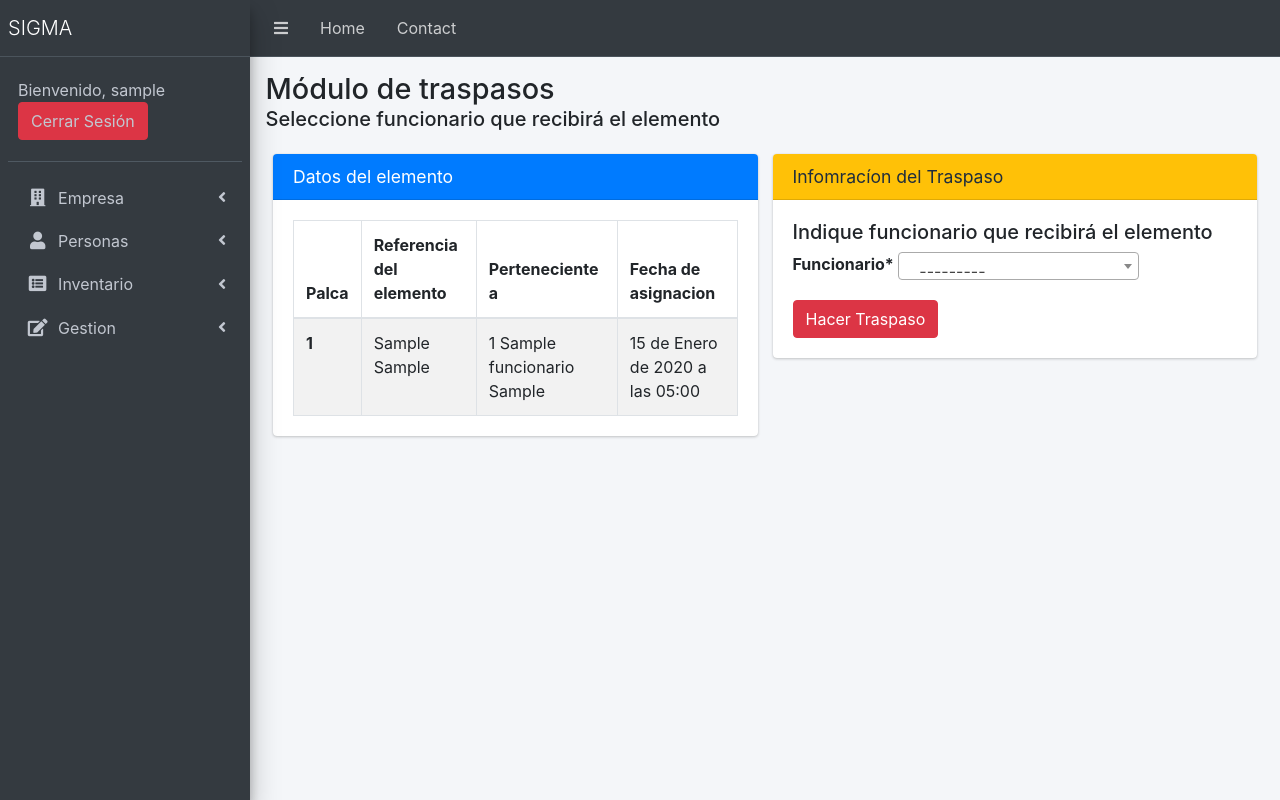
After one commit to luchompi/SIGMA, a Django app: a page that uses templates/Gestion/Traspaso/index.html in a window 1280 px wide. The commit adds this page. Run offline with Django 4.2, Linux system fonts and the light colour scheme; a user stored in the database is signed in; tables that the repository leaves empty hold one stand-in row (values such as "Sample post"); some libraries are stand-ins or nearby versions; some web fonts are replaced.

Commit message:
Habilidatos traspasos

```diff
--- a/apps/Gestion/forms.py
+++ b/apps/Gestion/forms.py
@@ -0,0 +1,4 @@
+from django import forms
+from apps.Personas.models import Funcionario
+class traspasos(forms.Form):
+    funcionario = forms.ModelChoiceField(queryset=Funcionario.objects.all())
--- a/apps/Gestion/models.py
+++ b/apps/Gestion/models.py
@@ -21,3 +21,18 @@ class DetallesAsignacion(models.Model):
 		verbose_name_plural = "DetallesAsignaciones"
 	def __str__(self):
 		return '%s %s'%(self.asignacion,self.elemento)
+
+class Traspaso(models.Model):
+	funcionario = models.ForeignKey(Funcionario,on_delete=models.CASCADE)
+	user = models.CharField(max_length=50)
+	procedencia = models.ForeignKey(Asignacion,on_delete=models.SET_NULL,null=True,blank=True)
+	timestamps = models.DateTimeField(auto_now_add=True)
+	def __str__(self):
+		return '%s %s'%(self.funcionario,self.user)
+
+class DetallesTraspaso(models.Model):
+	traspaso = models.ForeignKey(Traspaso,on_delete=models.CASCADE)
+	elemento = models.ForeignKey(Elemento,on_delete=models.CASCADE)
+	timestamps = models.DateTimeField(auto_now_add=True)
+	def __str__(self):
+		return '%s %s'%(self.traspaso,self.elemento)
--- a/apps/Gestion/urls.py
+++ b/apps/Gestion/urls.py
@@ -14,4 +14,6 @@ path('asignaciones/cls/fc=&<iden>/',v.cancel.as_view(),name="cls2Session"),
 path('asignaciones/complete_fc=&<iden>/',v.successAsignacion.as_view(),name="successAsignacion"),
 path('asignaciones/view?_<pk>',v.AsigQuery.as_view(),name="AsigQuery"),
 path('asignaciones/report_single=&<pk>.<iden>',v.PDF.as_view(),name="PDFsingle"),
+
+path('traspasos/href_<pk>/<pid>',v.TraspasoIndex.as_view(),name="traspIndex"),
 ]
--- a/apps/Gestion/views.py
+++ b/apps/Gestion/views.py
@@ -3,12 +3,15 @@ from django.shortcuts import redirect, render
 from django.views.generic import ListView,CreateView,UpdateView,View
 from django.contrib.auth.mixins import LoginRequiredMixin,PermissionRequiredMixin
 from apps.Inventario.models import Elemento
-from .models import Asignacion,DetallesAsignacion as DetalleModel
+from .models import Asignacion,DetallesAsignacion as DetalleModel,Traspaso,DetallesTraspaso as DetalleTraspasoModel
 from apps.Personas.models import Funcionario
 from .sessions import Asignacion as asig
 from .utils import render_to_pdf
 from django.http import HttpResponse
+from .forms import traspasos
 
+
+#Operaciones de Asignacion
 class AsignacionListView(LoginRequiredMixin,PermissionRequiredMixin,ListView):
 	login_url='/auth/login'
 	permission_required='Gestion.view_asignacion'
@@ -118,3 +121,32 @@ class PDF(LoginRequiredMixin,PermissionRequiredMixin,View):
 		'user':request.user.username,}
 		pdf = render_to_pdf('Gestion/Asignacion/PDF.html', context)
 		return HttpResponse(pdf, content_type='application/pdf')
+
+#Operaciones de Traspasos
+class TraspasoIndex(LoginRequiredMixin,PermissionRequiredMixin,View):
+	login_url='/auth/login'
+	permission_required='Gestion.view_traspaso'
+	def get(self,request,**kwargs):
+		ide = self.kwargs['pk']
+		q = DetalleModel.objects.get(elemento_id = ide)
+		context = {
+		'elemento': Elemento.objects.get(placa = ide),
+		'form':traspasos,
+		'detalle':q,
+		}
+		return render(request,'Gestion/Traspaso/index.html',context)
+	def post(self,request,**kwargs):
+		form=traspasos(request.POST)
+		ide =self.kwargs['pk']
+		q = self.kwargs['pid']
+		if form.is_valid():
+			Asignacion.objects.create(funcionario=form.cleaned_data['funcionario'],user=request.user.username)
+			retrive = Asignacion.objects.latest('timestamps')
+			q = DetalleModel.objects.get(elemento_id=ide)
+			row =DetalleModel.objects.get(elemento_id=ide)
+			aux = q.asignacion_id
+			row.asignacion_id = retrive.id
+			row.save()
+			if DetalleModel.objects.filter(asignacion_id=aux).count() == 0:
+				Asignacion.objects.get(id=q).delete()
+			return redirect('gestion:AsigQuery',str(row.asignacion_id))
--- a/static/dist/js/myJS/elementos.js
+++ b/static/dist/js/myJS/elementos.js
@@ -1,3 +1,4 @@
 $(document).ready(function() {$('#id_modelo').select2(); });
 $(document).ready(function() {$('#id_proveedor').select2(); });
 $(document).ready(function() {$('#id_tipoIngreso').select2(); });
+$(document).ready(function() {$('#id_funcionario').select2(); });
--- a/templates/Gestion/Asignacion/AsigDetail.html
+++ b/templates/Gestion/Asignacion/AsigDetail.html
@@ -27,6 +27,7 @@
         <th>Referencia del elemento</th>
         <th>Placa</th>
         <th>Timestamps</th>
+        <th>Opciones</th>
     </thead>
     <tbody>
 
@@ -36,6 +37,7 @@
                 <td>{{row.elemento.modelo}}</td>
                 <td>{{row.elemento.placa}}</td>
                 <td>{{row.timestamps}}</td>
+                <td><a href="{% url 'gestion:traspIndex' row.elemento.placa row.asignacion.id %}" class="btn btn-warning">Hacer Traspaso</a></td>
             </tr>
             {% endfor %}
     </tbody>
--- /dev/null
+++ b/templates/Gestion/Traspaso/index.html
@@ -0,0 +1,96 @@
+{% extends "base/body.html" %}
+{% load crispy_forms_tags %}
+{% load static %}
+{% block title %}
+    Traspasos - SIGMA
+{% endblock title %}
+
+{% block header %}
+	<link href="{% static 'select2.min.css' %}" rel="stylesheet" />
+    <h1>Módulo de traspasos</h1>
+    <h5>Seleccione funcionario que recibirá el elemento</h5>
+{% endblock header %}
+
+{% block content %}
+    <div class="container-fluid">
+    	<div class="row">
+    		<div class="col">
+    			<div class="card card-primary">
+ 					 <div class="card-header">
+					    <h3 class="card-title">Datos del elemento</h3>
+					  </div>
+					  <!-- /.card-header -->
+					  <div class="card-body">
+						<table class="table table-striped table-hover table-bordered">
+						    <thead>
+						        <th>Palca</th>
+						        <th>Referencia del elemento</th>
+						        <th>Perteneciente a</th>
+						        <th>Fecha de asignacion</th>
+
+						    </thead>
+						    <tbody>
+						            <tr>
+						                <th scope="row" >{{elemento.placa}} </th>
+						                <td>{{elemento.modelo}}</td>
+						                <td>{{detalle.asignacion.funcionario}}</td>
+						                <td>{{detalle.asignacion.timestamps}}</td>
+						            </tr>
+						    </tbody>
+						</table>
+					  </div>
+					  <!-- /.card-body -->
+					</div>
+			</div>
+			<div class="col">
+				<div class="card card-warning">
+ 					 <div class="card-header">
+					    <h3 class="card-title">Infomracíon del Traspaso</h3>
+					  </div>
+					  <!-- /.card-header -->
+					  <div class="card-body">
+						<h5>Indique funcionario que recibirá el elemento</h5>
+						<form method="POST">
+							{% csrf_token %}
+							{{form|crispy}}
+							<button type="button" class="btn btn-danger" data-toggle="modal" data-target="#modal-default">
+						        Hacer Traspaso
+						    </button>
+						    <div class="modal fade" id="modal-default">
+							  <div class="modal-dialog">
+							    <div class="modal-content">
+							      <div class="modal-header">
+							        <h4 class="modal-title">Realizar Traspaso</h4>
+							        <button type="button" class="close" data-dismiss="modal" aria-label="Close">
+							          <span aria-hidden="true">&times;</span>
+							        </button>
+							      </div>
+							      <div class="modal-body">
+							        <h4>Está a punto de realizar esta operacion de traspaso</h4>
+							        <p>Tenga en cuenta que este proceso <strong>NO SE PUEDE DESHACER</strong></p>
+							        <p>¿Continuar?</p>
+							      <div class="modal-footer justify-content-between">
+							        <button type="button" class="btn btn-default" data-dismiss="modal">No, Cancelar</button>
+							        <button type="submit" class="btn btn-warning">Sí, continuar</button>
+							      </div>
+							      </form>
+							    </div>
+							    <!-- /.modal-content -->
+							  </div>
+							  <!-- /.modal-dialog -->
+							</div>
+						</form>
+					  </div>
+					  <!-- /.card-body -->
+					</div>
+			</div>
+		</div>
+    </div>
+
+{% endblock content %}
+
+
+{% block js %}
+    <script src="{% static 'dist/js/myJS/elementos.js' %}"></script>
+    <script src="{% static 'select2.min.js' %}"></script>
+{% endblock js %}
```
Also changed, not shown: templates/Gestion/Asignacion/PDF.html (+5 -2 lines), apps/Gestion/migrations/0002_traspaso_detallestraspaso.py (added), apps/Gestion/migrations/0003_traspaso_procedencia.py (added), docs/ReadMe.md.
